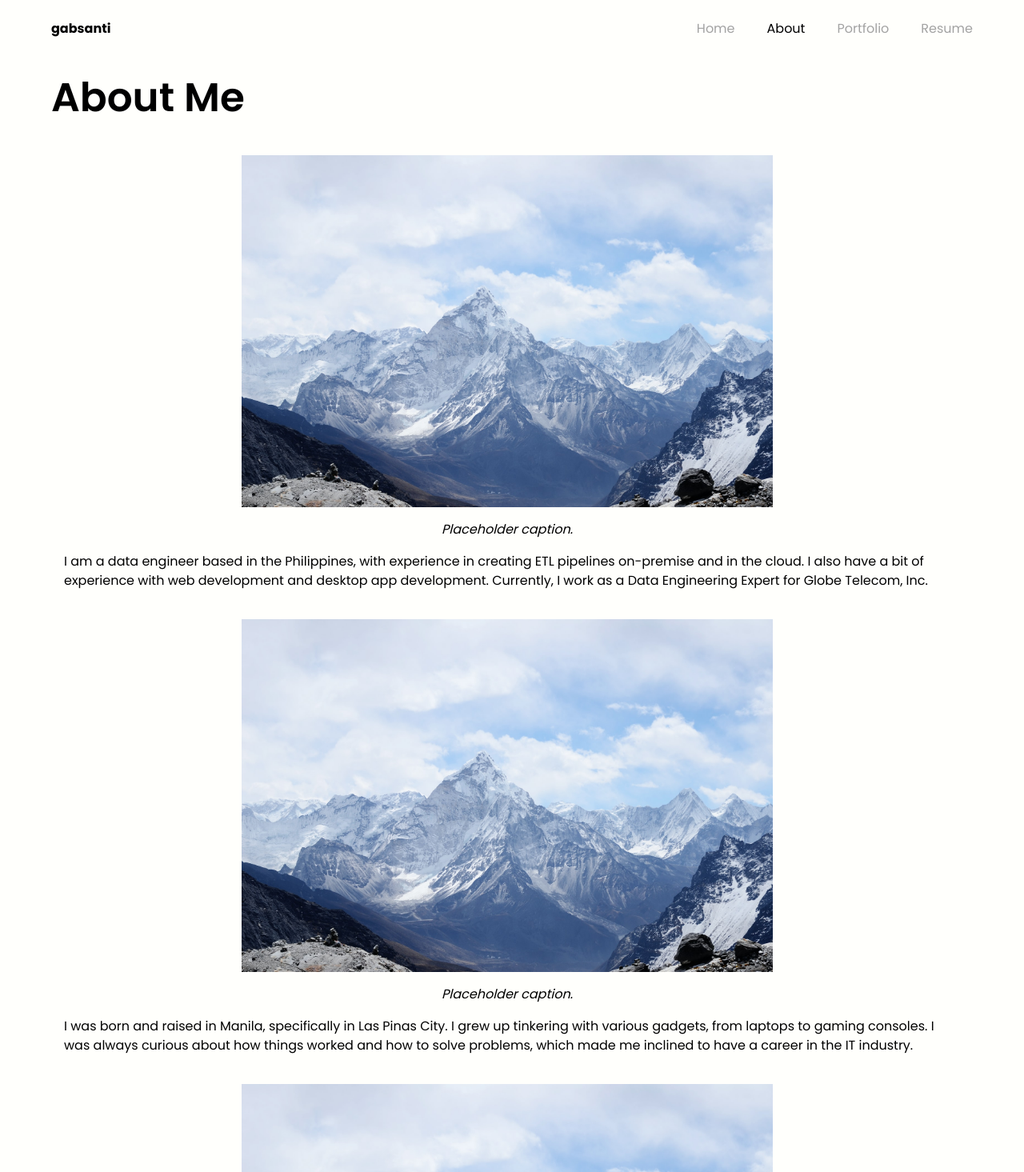
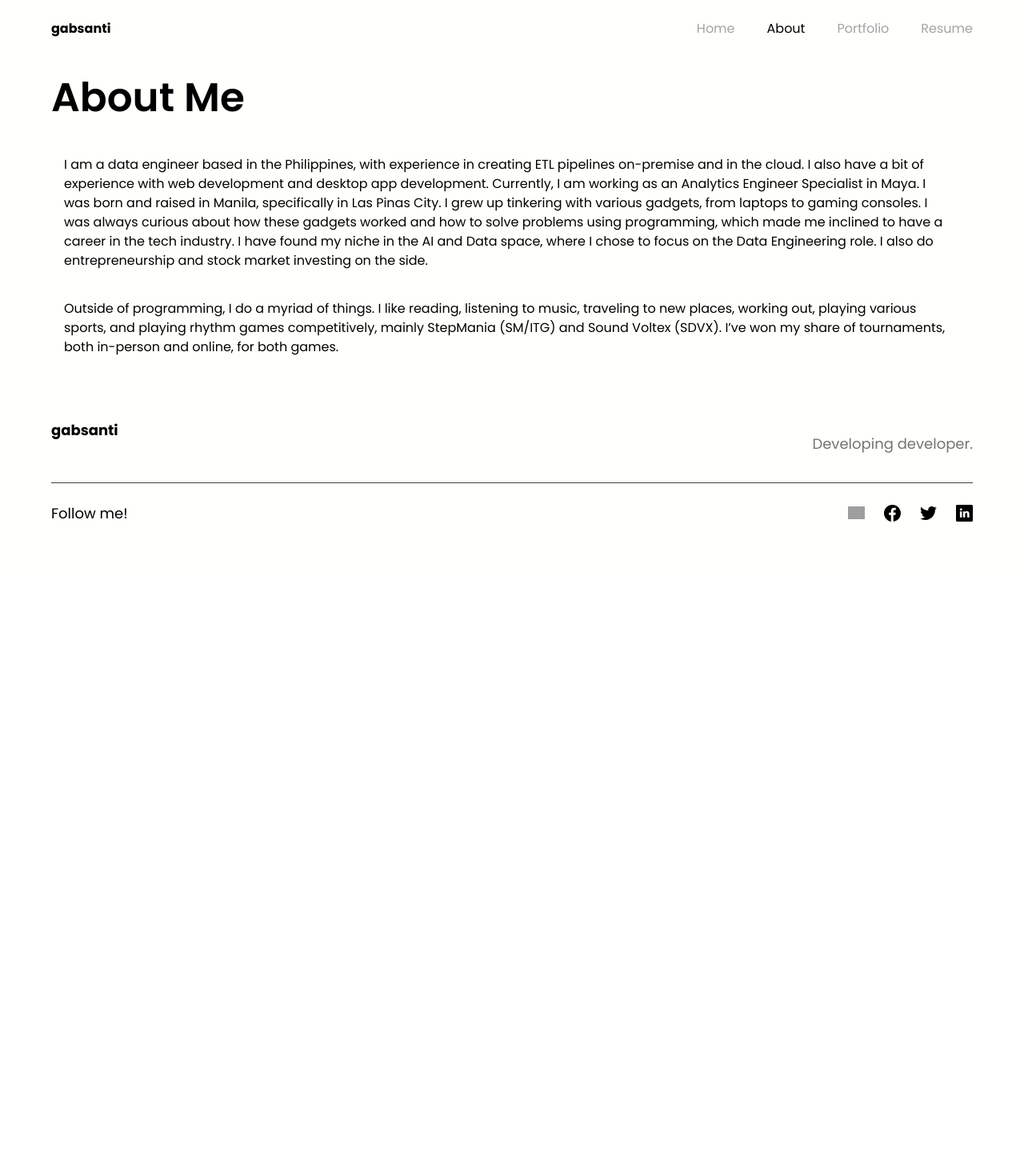
Before and after one commit to gab-santi/gab-santi.github.io, a React (Vite) app: page /about in a window 1280 px wide. Shown: the top 1465 px of the page at 80% size. After the commit the page ends 800 px from the top, so only its background shows below. Built offline with nearby package versions, Linux system fonts and the light colour scheme; grey boxes are pictures that could not be loaded; a web font is replaced by a local one.

Commit message:
Finish Home and About pages

```diff
--- a/src/components/AboutPage.jsx
+++ b/src/components/AboutPage.jsx
@@ -23,11 +23,11 @@ const AboutPage = () => {
               id={index}
               className="flex flex-col items-center py-[6px] px-4 mb-2 mr-3"
             >
-              <img
+              {/*  <img
                 className="mt-4 md:w-[60%] md:h-[60%] ss:w-full ss:h-full"
                 src={content.image}
               />
-              <p className="font-poppins italic mt-4">{content.imageCaption}</p>
+              <p className="font-poppins italic mt-4">{content.imageCaption}</p> */}
               <p className="font-poppins mt-4">{content.text}</p>
             </div>
           ))}
--- a/src/components/Hero.jsx
+++ b/src/components/Hero.jsx
@@ -16,7 +16,7 @@ const Hero = () => (
     >
       <div className="flex flex-row">
         <p className={`${styles.paragraph}`}>
-          <span>Hello, world!</span>
+          <span>👋🏻 Hello, world!</span>
         </p>
       </div>
 
@@ -37,7 +37,7 @@ const Hero = () => (
 
       <p className={`${styles.paragraph} max-w-[470px] mt-5`}>
         I am a Data Engineer by profession. On the side, I like dabbling with
-        different technologies.
+        different technologies. 👨🏻‍💻
       </p>
 
       <div className="flex flex-wrap flex-row justify-between-items-center w-full mt-10">
--- a/src/components/Projects.jsx
+++ b/src/components/Projects.jsx
@@ -30,7 +30,7 @@ const Projects = () => {
     <section id="projects" className={layout.section}>
       <div className={layout.sectionInfo}>
         <h2 className={styles.heading2}>
-          I make <br />a LOT of stuff.
+          I make <br />a LOT of stuff 👨🏻‍💻
         </h2>
 
         <p className={`${styles.paragraph} max-w-[470px] mt-5`}>
--- a/src/constants/index.js
+++ b/src/constants/index.js
@@ -39,19 +39,19 @@ export const navLinks = [
 export const projects = [
   {
     id: "feature-1",
-    title: "Data Engineering Pipelines",
+    title: "📈 Data Engineering Pipelines",
     content:
-      "End-to-end automated pipelines for generating reports, pulling from various sources.",
+      "End-to-end automated pipelines for generating reports, pulling data from various sources.",
   },
   {
     id: "feature-2",
-    title: "Full-Stack Websites",
+    title: "🌐 Full-Stack Websites",
     content:
       "Responsive and scalable websites with backend servers, from ideation to deployment.",
   },
   {
     id: "feature-3",
-    title: "Desktop Apps",
+    title: "🖥️ Desktop Apps",
     content:
       "Local packaged instances of applications. Take everything you need offline.",
   },
@@ -311,21 +311,14 @@ export const aboutMeContent = [
     id: "work",
     image: aboutMePlaceholder,
     topic: "dummy",
-    text: "I am a data engineer based in the Philippines, with experience in creating ETL pipelines on-premise and in the cloud. I also have a bit of experience with web development and desktop app development. Currently, I work as a Data Engineering Expert for Globe Telecom, Inc.",
-    imageCaption: "Placeholder caption.",
-  },
-  {
-    id: "currents",
-    image: aboutMePlaceholder,
-    topic: "dummy",
-    text: "I was born and raised in Manila, specifically in Las Pinas City. I grew up tinkering with various gadgets, from laptops to gaming consoles. I was always curious about how things worked and how to solve problems, which made me inclined to have a career in the IT industry.",
+    text: "I am a data engineer based in the Philippines, with experience in creating ETL pipelines on-premise and in the cloud. I also have a bit of experience with web development and desktop app development. Currently, I am working as an Analytics Engineer Specialist in Maya. I was born and raised in Manila, specifically in Las Pinas City. I grew up tinkering with various gadgets, from laptops to gaming consoles. I was always curious about how these gadgets worked and how to solve problems using programming, which made me inclined to have a career in the tech industry. I have found my niche in the AI and Data space, where I chose to focus on the Data Engineering role. I also do entrepreneurship and stock market investing on the side.",
     imageCaption: "Placeholder caption.",
   },
   {
     id: "hobbies",
     image: aboutMePlaceholder,
     topic: "dummy",
-    text: "Outside of programming, I do a myriad of things. I like reading, listening to music, traveling, partying, going to the gym, and playing rhythm games competitively, mainly StepMania (SM/ITG) and Sound Voltex (SDVX). I’ve won my share of tournaments, both in-person and online, for both games. I usually stream every Sunday and Monday on Twitch! Watch me live at https://twitch.tv/freis16.",
+    text: "Outside of programming, I do a myriad of things. I like reading, listening to music, traveling to new places, working out, playing various sports, and playing rhythm games competitively, mainly StepMania (SM/ITG) and Sound Voltex (SDVX). I’ve won my share of tournaments, both in-person and online, for both games.",
     imageCaption: "Placeholder caption.",
   },
 ];
```
Also changed, not shown: src/assets/portrait.png, 1 other file (tests, documents, lock files or other folders).
